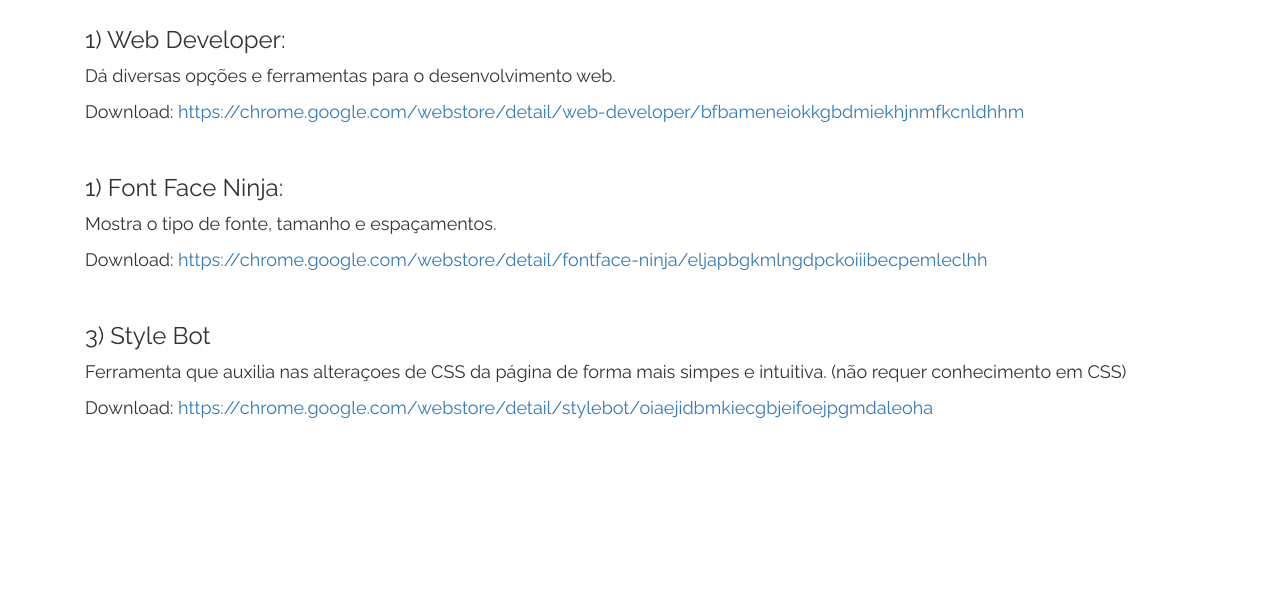
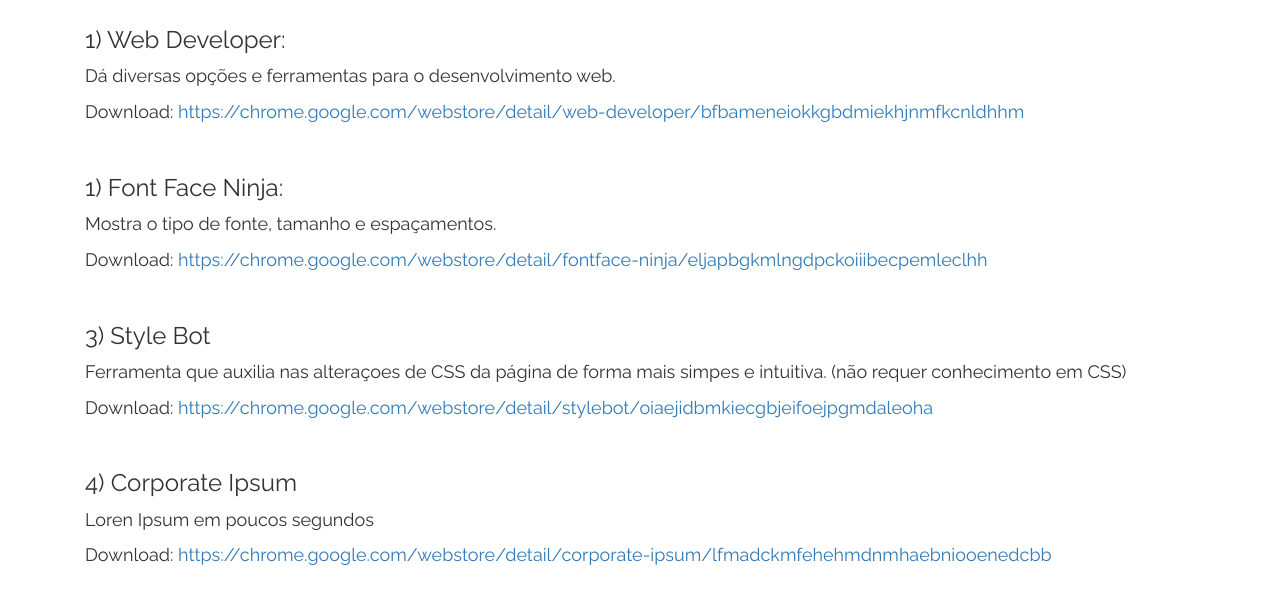
Before and after one commit to marcobonuto/ws, a plain HTML site: page extensions.html in a window 1280 px wide. Shown: the part 613-1211 px from the top of the page. Before the commit the page ends 1063 px from the top, so only its background shows below. Drawn offline with nearby package versions, Linux system fonts and the light colour scheme.

Commit message:
Ajuste na pagina de extensoes

```diff
--- a/extensions.html
+++ b/extensions.html
@@ -32,6 +32,9 @@
 					<h3>3) Style Bot</h3>
 					<p>Ferramenta que auxilia nas alteraçoes de CSS da página de forma mais simpes e intuitiva. (não requer conhecimento em CSS)</p>
 					<p>Download: <a href="https://chrome.google.com/webstore/detail/stylebot/oiaejidbmkiecgbjeifoejpgmdaleoha">https://chrome.google.com/webstore/detail/stylebot/oiaejidbmkiecgbjeifoejpgmdaleoha</a></p><br>
+					<h3>4) Corporate Ipsum</h3>
+					<p>Loren Ipsum em poucos segundos</p>
+					<p>Download: <a href="https://chrome.google.com/webstore/detail/corporate-ipsum/lfmadckmfehehmdnmhaebniooenedcbb">https://chrome.google.com/webstore/detail/corporate-ipsum/lfmadckmfehehmdnmhaebniooenedcbb</a></p><br>
 				</div>
 	</main>
 	<script src="https://code.jquery.com/jquery-2.2.3.min.js"   integrity="sha256-a23g1Nt4dtEYOj7bR+vTu7+T8VP13humZFBJNIYoEJo="   crossorigin="anonymous"></script>
```
